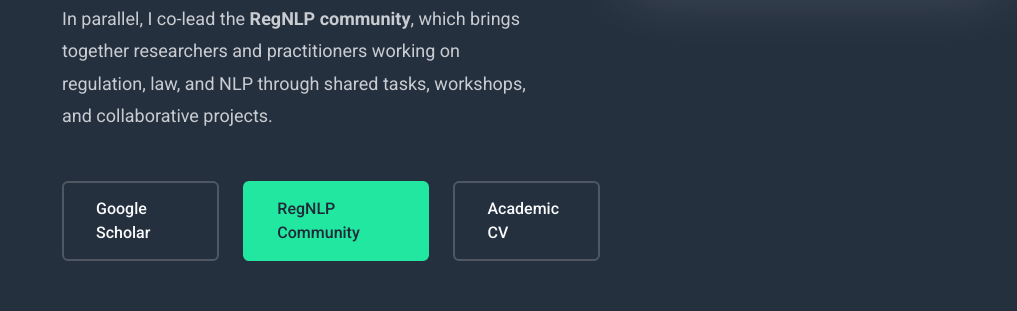
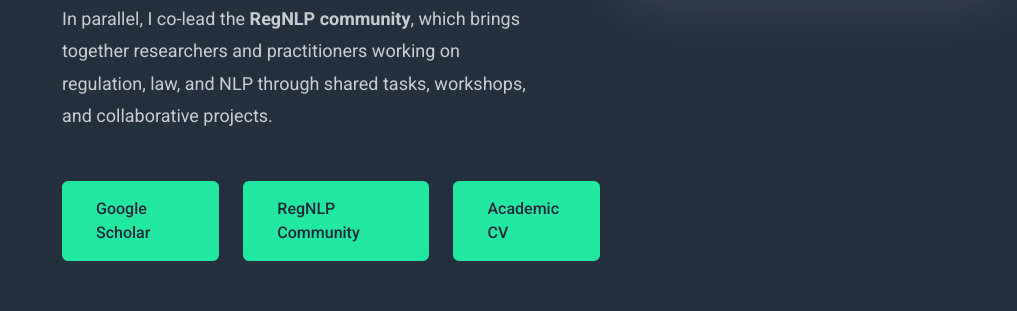
Before and after one commit to Tuba-Gokhan/tuba-gokhan.github.io, a plain HTML site: page index.html in a window 1280 px wide. Shown: the part 952-1263 px from the top of the page, without its empty margins (263-1280 px from the left). Drawn offline with Linux system fonts and the light colour scheme.

Commit message:
Update index.html

```diff
--- a/index.html
+++ b/index.html
@@ -109,7 +109,7 @@
 
               <div class="hero-actions" data-aos="fade-up" data-aos-delay="360">
                 <a href="https://scholar.google.com/citations?user=4J7kq5MAAAAJ&hl=en"
-                   class="btn-secondary" target="_blank" rel="noopener">
+                   class="btn-primary" target="_blank" rel="noopener">
                   Google Scholar
                 </a>
                 <a href="https://regnlp.github.io/"
@@ -117,7 +117,7 @@
                   RegNLP Community
                 </a>
                 <a href="assets/docs/Tuba_Gokhan_Academic_CV.pdf"
-                   class="btn-secondary"
+                   class="btn-primary"
                    target="_blank"
                    rel="noopener">
                   Academic CV
```
